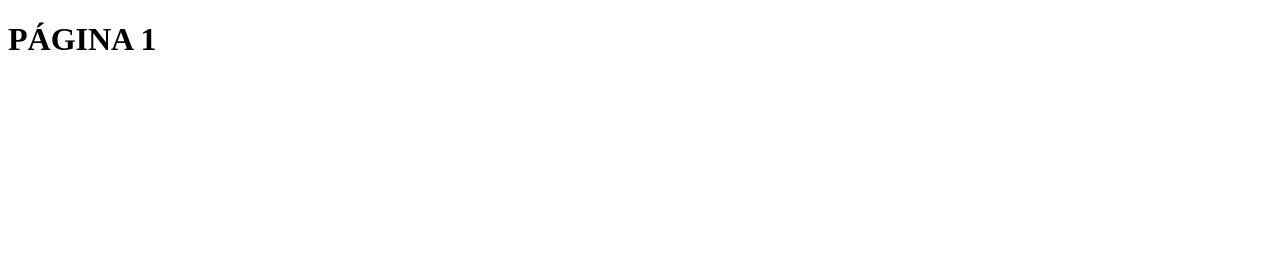
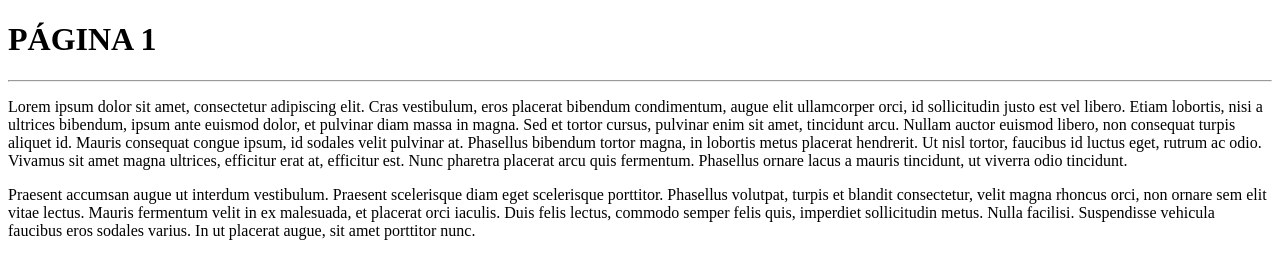
Before and after one commit to anamontero14/anamontero14.github.io, a plain HTML site: page web/pag1.html in a window 1280 px wide. Drawn offline with Linux system fonts and the light colour scheme.

Commit message:
Update pag1.html

```diff
--- a/web/pag1.html
+++ b/web/pag1.html
@@ -7,7 +7,17 @@
 </head>
 <body>
 
-<h1>PÁGINA 1</h1>
+	<h1>PÁGINA 1</h1>
+
+	<hr>
+
+	<p>
+		Lorem ipsum dolor sit amet, consectetur adipiscing elit. Cras vestibulum, eros placerat bibendum condimentum, augue elit ullamcorper orci, id sollicitudin justo est vel libero. Etiam lobortis, nisi a ultrices bibendum, ipsum ante euismod dolor, et pulvinar diam massa in magna. Sed et tortor cursus, pulvinar enim sit amet, tincidunt arcu. Nullam auctor euismod libero, non consequat turpis aliquet id. Mauris consequat congue ipsum, id sodales velit pulvinar at. Phasellus bibendum tortor magna, in lobortis metus placerat hendrerit. Ut nisl tortor, faucibus id luctus eget, rutrum ac odio. Vivamus sit amet magna ultrices, efficitur erat at, efficitur est. Nunc pharetra placerat arcu quis fermentum. Phasellus ornare lacus a mauris tincidunt, ut viverra odio tincidunt.
+	</p>
+
+	<p>
+		Praesent accumsan augue ut interdum vestibulum. Praesent scelerisque diam eget scelerisque porttitor. Phasellus volutpat, turpis et blandit consectetur, velit magna rhoncus orci, non ornare sem elit vitae lectus. Mauris fermentum velit in ex malesuada, et placerat orci iaculis. Duis felis lectus, commodo semper felis quis, imperdiet sollicitudin metus. Nulla facilisi. Suspendisse vehicula faucibus eros sodales varius. In ut placerat augue, sit amet porttitor nunc.
+	</p>
 
 </body>
 </html>
```
